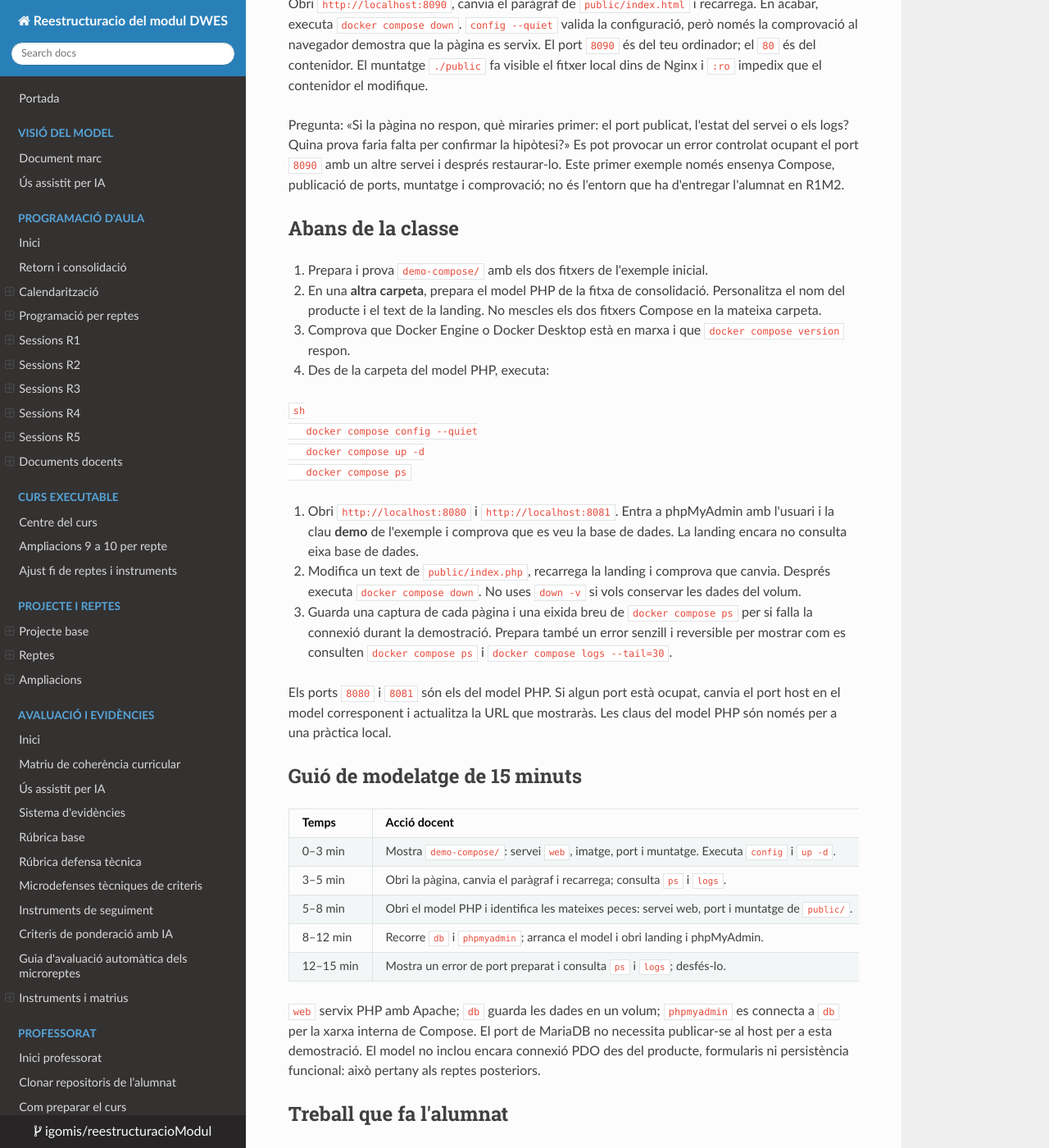
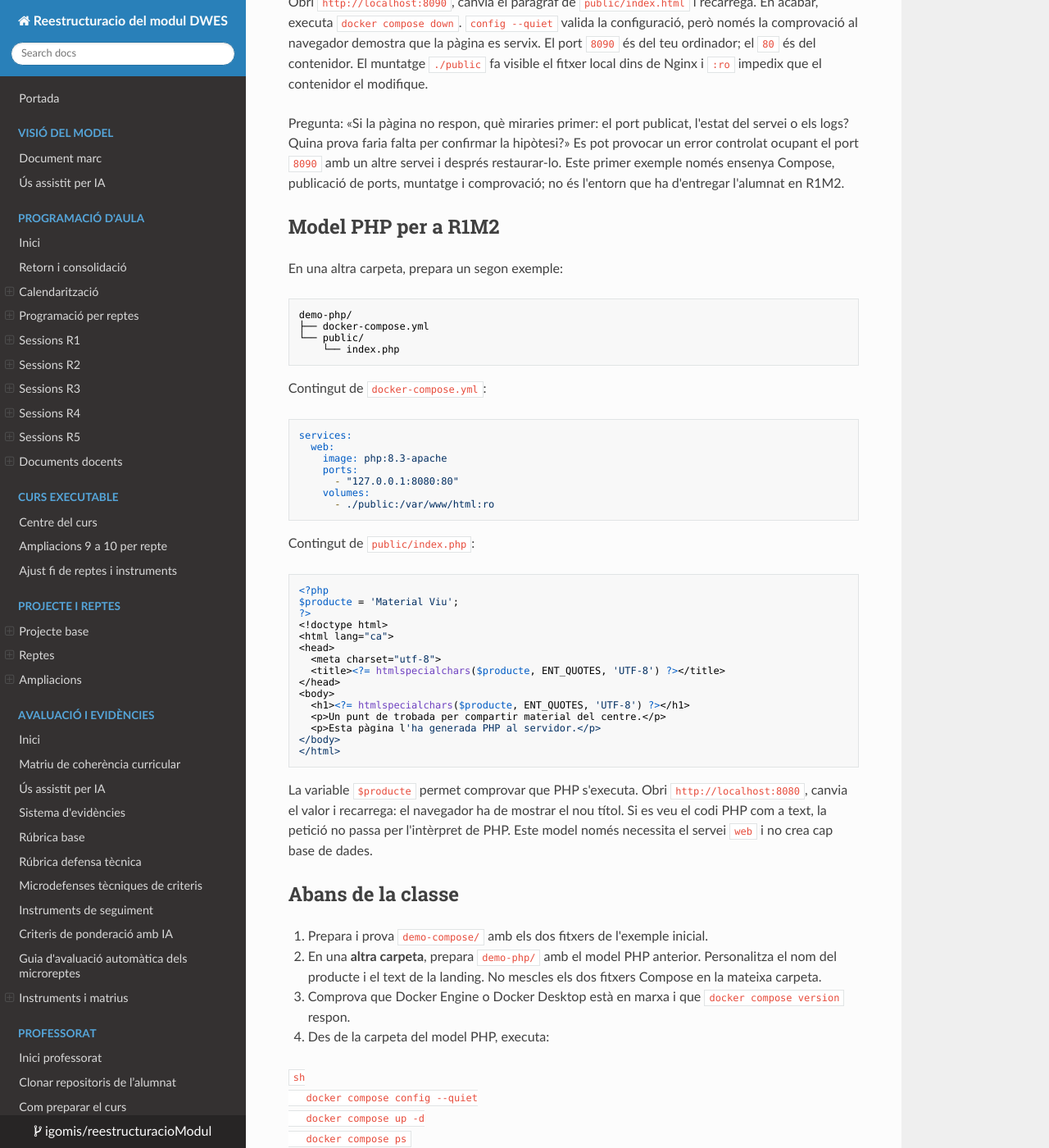
Before and after one commit to igomis/reestructuracioModul, an MkDocs documentation site: the page built from docs/01_programacio_modul/guia_docent_r1s2_docker_compose.md, in a window 1280 px wide and 1400 px high, scrolled down 1285 px. Shown: the whole window at 82% size. Built offline with MkDocs 1.6.1, drawn with Linux system fonts in a browser that asks for light colours; nearby versions of some CDN libraries; some of the changed text lies outside the part shown.

Commit message:
Ajusta la guia Docker Compose de R1S2 sense BBDD

````diff
--- a/docs/01_programacio_modul/guia_docent_r1s2_docker_compose.md
+++ b/docs/01_programacio_modul/guia_docent_r1s2_docker_compose.md
@@ -4,7 +4,7 @@
 
 Esta guia acompanya [R1S2. Entorn executable, landing inicial i tancament de R1](programacio_aula_r1s2_entorn_executable_punt_entrada.md). El professorat porta un **exemple executable propi** per mostrar les peces de l'entorn i la manera de verificar-les. Cada alumne o parella crea o adapta la configuració en el seu repositori i explica les decisions que ha pres. L'exemple docent no és una entrega que s'haja de copiar sense entendre-la.
 
-La demostració comença amb una pàgina estàtica servida per Nginx, sense PHP ni base de dades. Després es traslladen els mateixos conceptes a la base PHP del repte. La fitxa de consolidació `dwes-microreptes-autocorreccio/consolidation-drafts/r1m2.md` conté l'exemple complet de `docker-compose.yml` i `public/index.php` per a eixa segona part; cal obrir-la en eixe repositori.
+La demostració comença amb una pàgina estàtica servida per Nginx. Després es traslladen els mateixos conceptes a la base PHP del repte amb el segon exemple d'esta guia. En R1S2 només cal PHP i servidor web: la base de dades i phpMyAdmin s'introduïxen quan es treballe la persistència en R2M9.
 
 ## Exemple inicial per a tractar a l'aula: una pàgina estàtica
 
@@ -58,10 +58,55 @@
 
 Pregunta: «Si la pàgina no respon, què miraries primer: el port publicat, l'estat del servei o els logs? Quina prova faria falta per confirmar la hipòtesi?» Es pot provocar un error controlat ocupant el port `8090` amb un altre servei i després restaurar-lo. Este primer exemple només ensenya Compose, publicació de ports, muntatge i comprovació; no és l'entorn que ha d'entregar l'alumnat en R1M2.
 
+## Model PHP per a R1M2
+
+En una altra carpeta, prepara un segon exemple:
+
+```text
+demo-php/
+├── docker-compose.yml
+└── public/
+    └── index.php
+```
+
+Contingut de `docker-compose.yml`:
+
+```yaml
+services:
+  web:
+    image: php:8.3-apache
+    ports:
+      - "127.0.0.1:8080:80"
+    volumes:
+      - ./public:/var/www/html:ro
+```
+
+Contingut de `public/index.php`:
+
+```php
+<?php
+$producte = 'Material Viu';
+?>
+<!doctype html>
+<html lang="ca">
+<head>
+  <meta charset="utf-8">
+  <title><?= htmlspecialchars($producte, ENT_QUOTES, 'UTF-8') ?></title>
+</head>
+<body>
+  <h1><?= htmlspecialchars($producte, ENT_QUOTES, 'UTF-8') ?></h1>
+  <p>Un punt de trobada per compartir material del centre.</p>
+  <p>Esta pàgina l'ha generada PHP al servidor.</p>
+</body>
+</html>
+```
+
+La variable `$producte` permet comprovar que PHP s'executa. Obri `http://localhost:8080`, canvia el valor i recarrega: el navegador ha de mostrar el nou títol. Si es veu el codi PHP com a text, la petició no passa per l'intèrpret de PHP. Este model només necessita el servei `web` i no crea cap base de dades.
+
 ## Abans de la classe
 
 1. Prepara i prova `demo-compose/` amb els dos fitxers de l'exemple inicial.
-2. En una **altra carpeta**, prepara el model PHP de la fitxa de consolidació. Personalitza el nom del producte i el text de la landing. No mescles els dos fitxers Compose en la mateixa carpeta.
+2. En una **altra carpeta**, prepara `demo-php/` amb el model PHP anterior. Personalitza el nom del producte i el text de la landing. No mescles els dos fitxers Compose en la mateixa carpeta.
 3. Comprova que Docker Engine o Docker Desktop està en marxa i que `docker compose version` respon.
 4. Des de la carpeta del model PHP, executa:
 
@@ -71,11 +116,11 @@
    docker compose ps
    ```
 
-5. Obri `http://localhost:8080` i `http://localhost:8081`. Entra a phpMyAdmin amb l'usuari i la clau **demo** de l'exemple i comprova que es veu la base de dades. La landing encara no consulta eixa base de dades.
-6. Modifica un text de `public/index.php`, recarrega la landing i comprova que canvia. Després executa `docker compose down`. No uses `down -v` si vols conservar les dades del volum.
-7. Guarda una captura de cada pàgina i una eixida breu de `docker compose ps` per si falla la connexió durant la demostració. Prepara també un error senzill i reversible per mostrar com es consulten `docker compose ps` i `docker compose logs --tail=30`.
+5. Obri `http://localhost:8080` i comprova que la landing respon. Consulta `docker compose ps` per confirmar que el servei `web` està en execució.
+6. Modifica un text de `public/index.php`, recarrega la landing i comprova que canvia. Després executa `docker compose down`.
+7. Guarda una captura de la landing i una eixida breu de `docker compose ps` per si falla la connexió durant la demostració. Prepara també un error senzill i reversible per mostrar com es consulten `docker compose ps` i `docker compose logs --tail=30`.
 
-Els ports `8080` i `8081` són els del model PHP. Si algun port està ocupat, canvia el port host en el model corresponent i actualitza la URL que mostraràs. Les claus del model PHP són només per a una pràctica local.
+El port `8080` és el del model PHP. Si està ocupat, canvia el port host i actualitza la URL que mostraràs.
 
 ## Guió de modelatge de 15 minuts
 
@@ -84,10 +129,10 @@
 | 0–3 min | Mostra `demo-compose/`: servei `web`, imatge, port i muntatge. Executa `config` i `up -d`. | Quin fitxer declara el servei? Què representen `8090` i `80`? |
 | 3–5 min | Obri la pàgina, canvia el paràgraf i recarrega; consulta `ps` i `logs`. | Com arriba el canvi del fitxer local al navegador? |
 | 5–8 min | Obri el model PHP i identifica les mateixes peces: servei web, port i muntatge de `public/`. | Què es manté i què canvia respecte de l'exemple Nginx? |
-| 8–12 min | Recorre `db` i `phpmyadmin`; arranca el model i obri landing i phpMyAdmin. | Per què phpMyAdmin usa `db`? Què demostra obrir la landing? |
+| 8–12 min | Arranca el model PHP, obri la landing i identifica el fitxer `public/index.php`. | Com saps que Apache servix la pàgina i PHP l'executa? |
 | 12–15 min | Mostra un error de port preparat i consulta `ps` i `logs`; desfés-lo. | Quina és la hipòtesi i la pròxima comprovació? |
 
-`web` servix PHP amb Apache; `db` guarda les dades en un volum; `phpmyadmin` es connecta a `db` per la xarxa interna de Compose. El port de MariaDB no necessita publicar-se al host per a esta demostració. El model no inclou encara connexió PDO des del producte, formularis ni persistència funcional: això pertany als reptes posteriors.
+`web` servix PHP amb Apache. El model no inclou connexió PDO, formularis ni persistència funcional. MariaDB i phpMyAdmin no formen part d'esta demostració; s'afegiran quan facen falta en R2M9.
 
 ## Treball que fa l'alumnat
 
````
